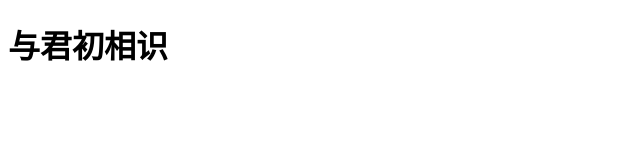
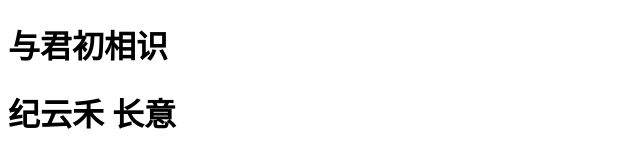
Before and after one commit to anT012/dianshiju, a plain HTML site: page index.html in a window 1280 px wide. Shown: the whole page, without its empty margins (0-640 px from the left). Drawn offline with Linux system fonts and the light colour scheme.

Commit message:
主要人物 commit

```diff
--- a/index.html
+++ b/index.html
@@ -6,5 +6,6 @@
 </head>
 <body>
 	<h1>与君初相识</h1>
+	<h1>纪云禾 长意</h1>
 </body>
 </html>
```
